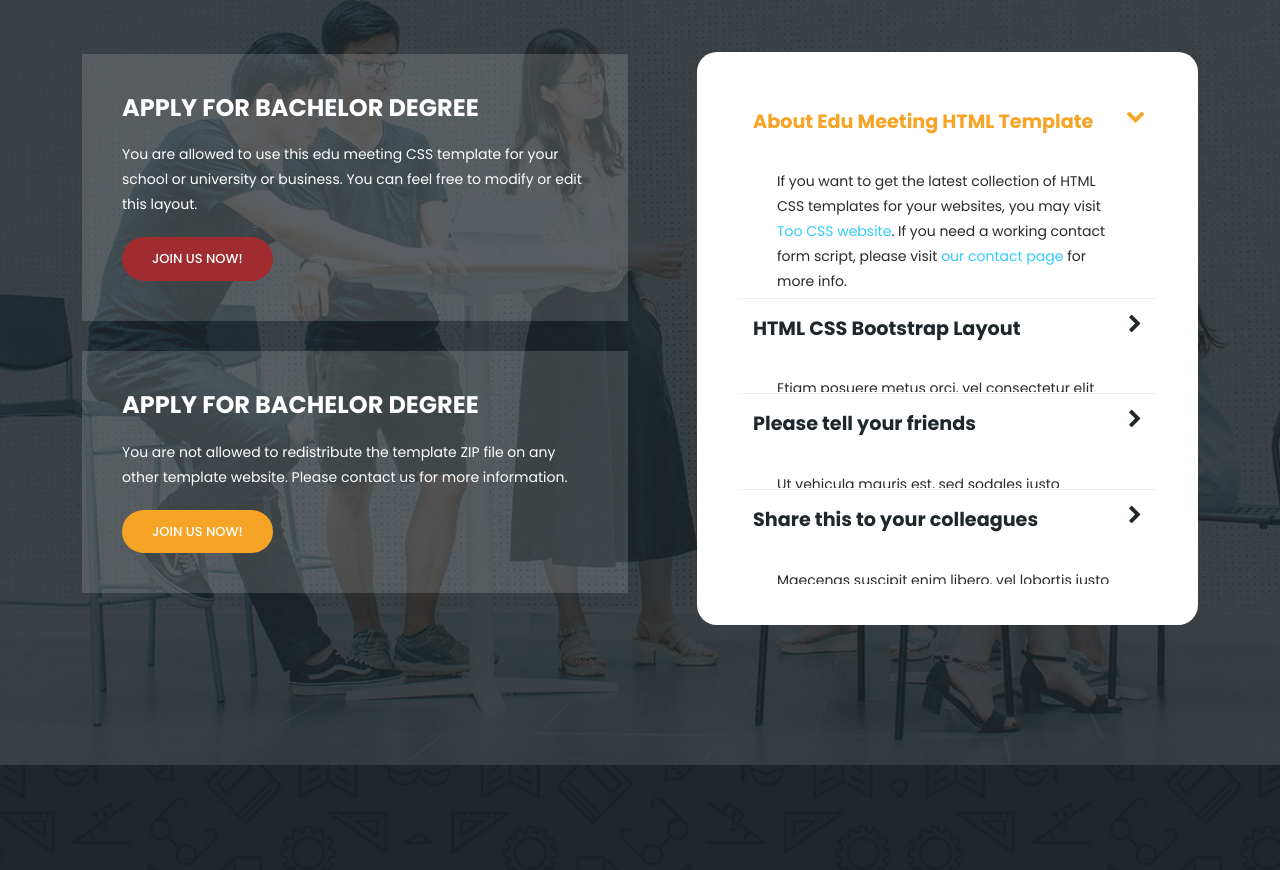
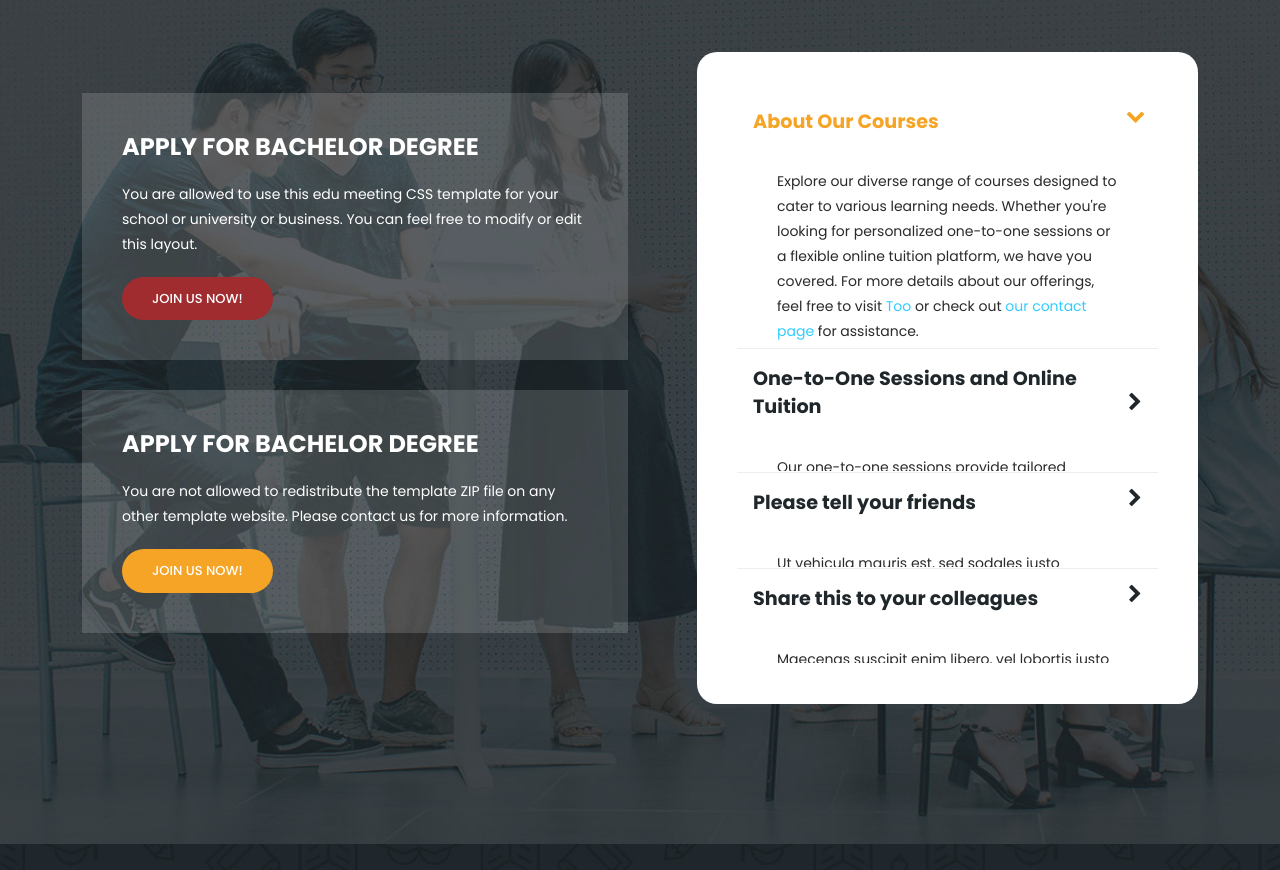
Before and after one commit to itsmethaju/h_s_k, a plain HTML site: page index.html in a window 1280 px wide. Shown: the part 2204-3074 px from the top of the page. Drawn offline with nearby package versions, Linux system fonts and the light colour scheme.

Commit message:
update content 1

```diff
--- a/index.html
+++ b/index.html
@@ -295,36 +295,36 @@ https://templatemo.com/tm-569-edu-meeting
           <div class="accordions is-first-expanded">
             <article class="accordion">
               <div class="accordion-head">
-                <span>About Edu Meeting HTML Template</span>
+                <span>About Our Courses</span>
                 <span class="icon">
                   <i class="icon fa fa-chevron-right"></i>
                 </span>
               </div>
               <div class="accordion-body">
                 <div class="content">
-                  <p>If you want to get the latest collection of HTML CSS templates for your websites, you may visit <a
-                      rel="nofollow" href="https://www.toocss.com/" target="_blank">Too CSS website</a>. If you need a
-                    working contact form script, please visit <a href="https://templatemo.com/contact"
-                      target="_parent">our contact page</a> for more info.</p>
+                  <p>Explore our diverse range of courses designed to cater to various learning needs. Whether you're looking for
+                    personalized one-to-one sessions or a flexible online tuition platform, we have you covered. For more
+                    details about our offerings, feel free to visit <a rel="nofollow" href="https://itsmethaju.github.io/h_s_k/" target="_blank">Too</a>
+                    or check out <a href="#contact" target="_parent">our contact page</a> for assistance.</p>
                 </div>
               </div>
             </article>
             <article class="accordion">
               <div class="accordion-head">
-                <span>HTML CSS Bootstrap Layout</span>
+                <span>One-to-One Sessions and Online Tuition</span>
                 <span class="icon">
                   <i class="icon fa fa-chevron-right"></i>
                 </span>
               </div>
               <div class="accordion-body">
                 <div class="content">
-                  <p>Etiam posuere metus orci, vel consectetur elit imperdiet eu. Cras ipsum magna, maximus at semper
-                    sit amet, eleifend eget neque. Nunc facilisis quam purus, sed vulputate augue interdum vitae.
-                    Aliquam a elit massa.<br><br>
-                    Nulla malesuada elit lacus, ac ultricies massa varius sed. Etiam eu metus eget nibh consequat
-                    aliquet. Proin fringilla, quam at euismod porttitor, odio odio tempus ligula, ut feugiat ex erat nec
-                    mauris. Donec viverra velit eget lectus sollicitudin tincidunt.</p>
-                </div>
+                  <div class="content">
+                    <p>Our one-to-one sessions provide tailored support to help you excel in your studies. With dedicated tutors,
+                      you’ll receive personalized guidance that focuses on your specific goals and challenges.</p>
+                    <p>Additionally, our online tuition platform makes learning accessible and convenient. Engage with interactive
+                      resources and receive real-time feedback, all from the comfort of your own home. Join us today to enhance
+                      your educational journey!</p>
+                  </div>
               </div>
             </article>
             <article class="accordion">
@@ -762,8 +762,8 @@ https://templatemo.com/tm-569-edu-meeting
       </div>
     </div>
     <div class="footer">
-      <p>Copyright © 2022 Edu Meeting Co., Ltd. All Rights Reserved.
-        <br>Design: <a href="https://templatemo.com" target="_parent" title="free css templates">TemplateMo</a>
+      <p>Copyright © 2024 H S K Classes. All Rights Reserved.
+        <!-- <br>Design: <a href="https://github.com/itsmethaju" target="_parent" title="itsmethaju">itsmethaju</a> -->
       </p>
     </div>
   </section>
```
